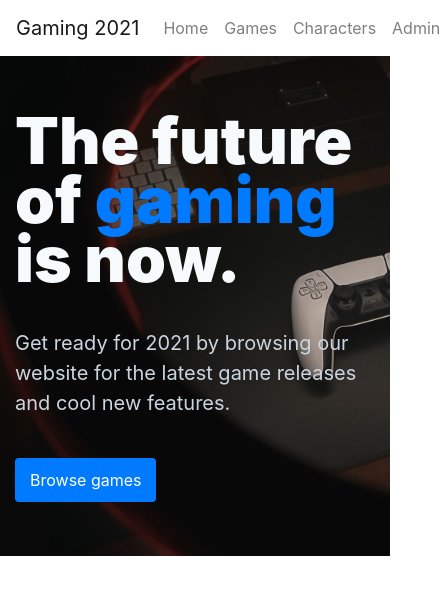
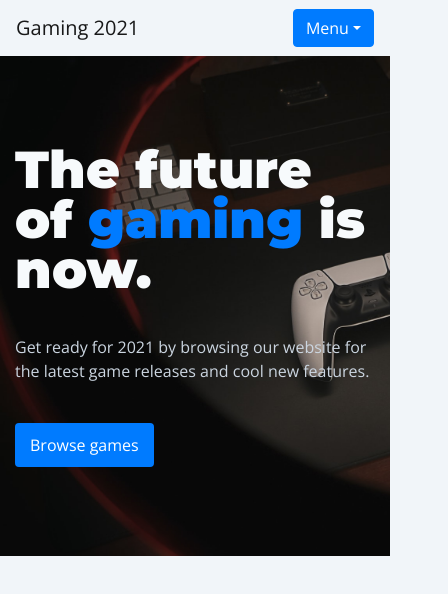
Before and after one commit to danielkjellid/pgr305-gaming2021, a React (Create React App) app: page / in a window 390 px wide. Shown: the top 594 px of the page, 448 px wide, since content can reach past the window. Built offline with nearby package versions, Linux system fonts and the light colour scheme; no server answers.

Commit message:
responsive navbar

```diff
--- a/public/index.html
+++ b/public/index.html
@@ -4,6 +4,8 @@
     <meta charset="utf-8" />
     <link rel="icon" href="%PUBLIC_URL%/favicon.ico" />
     <meta name="viewport" content="width=device-width, initial-scale=1" />
+    <link rel="preconnect" href="https://fonts.gstatic.com">
+    <link href="https://fonts.googleapis.com/css2?family=Montserrat:wght@100;200;300;400;500;600;700;800;900&family=Open+Sans:wght@300;400;600;700;800&display=swap" rel="stylesheet">
     <meta name="theme-color" content="#000000" />
     <meta
       name="description"
--- a/src/components/Header.js
+++ b/src/components/Header.js
@@ -3,15 +3,19 @@ import Navbar from 'react-bootstrap/Navbar'
 import Nav from 'react-bootstrap/Nav'
 import Container from 'react-bootstrap/Container'
 import { Link } from 'react-router-dom'
+import Dropdown from 'react-bootstrap/Dropdown'
+import DropdownButton from 'react-bootstrap/DropdownButton'
 
 const Header = () => {
   return (
+    <>
+      <div>
         <Navbar>
           <Container>
             <Navbar.Brand as={Link} to='/'>
               Gaming 2021
             </Navbar.Brand>
-        <Nav>
+            <Nav className='ml-auto' id='main-navigation'>
               <Nav.Link as={Link} to='/'>
                 Home
               </Nav.Link>
@@ -25,8 +29,25 @@ const Header = () => {
                 Admin
               </Nav.Link>
             </Nav>
+            <DropdownButton menuAlign='right' title='Menu' id='dropdown-menu'>
+              <Dropdown.Item eventKey='1' as={Link} to='/'>
+                Home
+              </Dropdown.Item>
+              <Dropdown.Item eventKey='2' as={Link} to='/games'>
+                Games
+              </Dropdown.Item>
+              <Dropdown.Item eventKey='3' as={Link} to='/characters'>
+                Characters
+              </Dropdown.Item>
+              <Dropdown.Divider />
+              <Dropdown.Item eventKey='4' as={Link} to='/admin'>
+                Admin
+              </Dropdown.Item>
+            </DropdownButton>
           </Container>
         </Navbar>
+      </div>
+    </>
   )
 }
 
--- a/src/styles.css
+++ b/src/styles.css
@@ -1,3 +1,13 @@
+/* Global */
+
+body {
+  background-color: #f1f5f9;
+  box-sizing: border-box;
+  font-family: 'Open Sans', sans-serif;
+}
+
+/* Main styles */
+
 .main-bg-color {
   background-color: #fafaf9;
 }
@@ -17,15 +27,16 @@
   padding: 0;
   margin: 0;
   color: #fff;
-  width: 45%;
+  width: 50%;
 }
 
 .hero-h1 {
   color: #f7fafc;
   font-size: 64px;
-  line-height: 59px;
+  line-height: 60px;
   font-weight: 900;
   margin-bottom: 40px;
+  font-family: 'Montserrat', sans-serif;
 }
 
 .hero-p {
@@ -40,6 +51,10 @@
   border: none;
 }
 
+#dropdown-menu {
+  display: none;
+}
+
 /* Media queries */
 
 /* Large screens */
@@ -51,6 +66,13 @@
 
 /* Medium screens */
 @media only screen and (max-width: 768px) {
+  .hero-h1 {
+    font-size: 52px;
+    line-height: 50px;
+  }
+  .hero-p {
+    font-size: 16px;
+  }
 }
 
 /* Small screens */
@@ -58,6 +80,12 @@
   .hero-text {
     width: 100%;
   }
+  #main-navigation {
+    display: none;
+  }
+  #dropdown-menu {
+    display: block;
+  }
 }
 
 /* Mobile screens */
```
Lines whose indentation alone changed are shown as unchanged.
